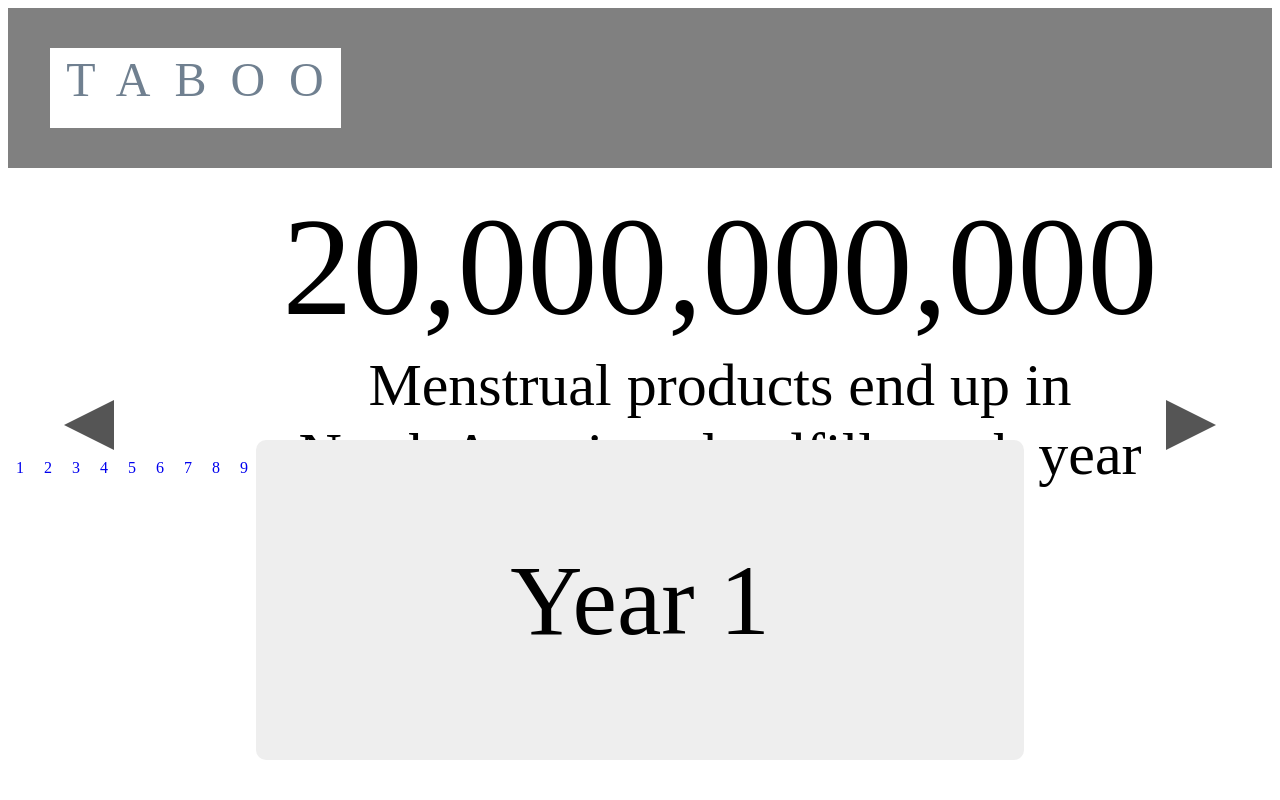
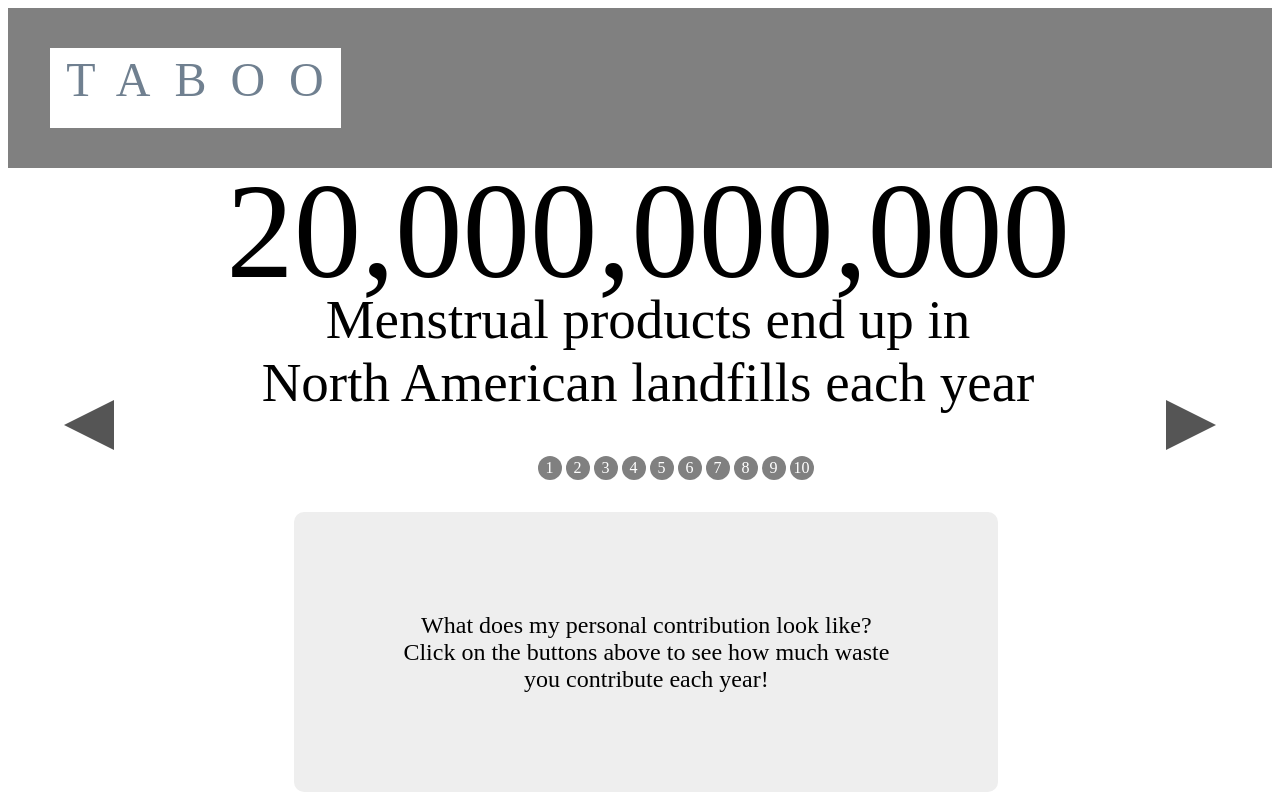
Before and after one commit to ajgia/Team-5-1930-Project, a plain HTML site: page landfill-stats.html in a window 1280 px wide. Drawn offline with Linux system fonts and the light colour scheme.

Commit message:
updated buttons for landfill-stats slider

```diff
--- a/landfill-stats.css
+++ b/landfill-stats.css
@@ -30,10 +30,10 @@
 
 #stats {
   position: absolute;
-  width: 1076px;
-  height: 335px;
-  left: 182px;
-  top: 183px;
+  width: 100%;
+  height: 20%;
+  left: %;
+  top: 24%;
 }
 
 #number {
@@ -43,7 +43,7 @@
   right: 0%;
   top: 25%;
   line-height: 0;
-  font-size: 140px;
+  font-size: 135px;
   text-align: center;
 }
 
@@ -52,12 +52,12 @@
   margin: 0;
   left: 3.62%;
   right: 3.62%;
-  top: 50%;
+  top: 60%;
   bottom: 0%;
   font-style: normal;
   font-weight: normal;
   line-height: normal;
-  font-size: 60px;
+  font-size: 55px;
   text-align: center;
 }
 
@@ -85,19 +85,19 @@
 
 .slider {
   scroll-behavior: smooth;
-  width: 60%;
-  height: 40%;
+  width: 55%;
+  height: 35%;
   display: flex;
   overflow-x: auto;
   position: absolute;
-  bottom: 5%;
-  left: 20%;
+  bottom: 1%;
+  left: 23%;
 }
 
 .links {
   position: absolute;
   bottom: 39%;
-  left: %;
+  left: 42%;
 
 }
 
@@ -107,6 +107,10 @@
   width: 100%;
   height: 100%;
   flex-shrink: 0;
+}
+
+#slide-0{
+  font-size: 18pt;
 }
 
 .slider > div {
@@ -119,12 +123,16 @@
   transform: scale(1);
   transition: transform 0.5s;
   position: relative;
-
   display: flex;
   justify-content: center;
   align-items: center;
-  font-size: 100px;
+  font-size: 20pt;
 }
+
+#slide-0 {
+  text-align: center;
+}
+
 .slider > div:target {
   transform: scale(0.8);
 }
@@ -133,7 +141,8 @@
   display: inline-flex;
   width: 1.5rem;
   height: 1.5rem;
-  background: white;
+  color: white;
+  background: grey;
   text-decoration: none;
   align-items: center;
   justify-content: center;
@@ -141,9 +150,11 @@
   margin: 0 0 0.5rem 0;
   position: relative;
 }
+
 .links > a:active {
   top: 1px;
 }
+
 .links  > a:focus {
-  background: #000;
+  background: grey;
 }
--- a/landfill-stats.html
+++ b/landfill-stats.html
@@ -35,6 +35,7 @@
       </div>
 
       <div class="slider">
+        <div class="slide" id="slide-0">What does my personal contribution look like? <br> Click on the buttons above to see how much waste <br> you contribute each year!</div>
         <div class="slide" id="slide-1">Year 1</div>
         <div class="slide" id="slide-2">Year 2</div>
         <div class="slide" id="slide-3">Year 3</div>
```
